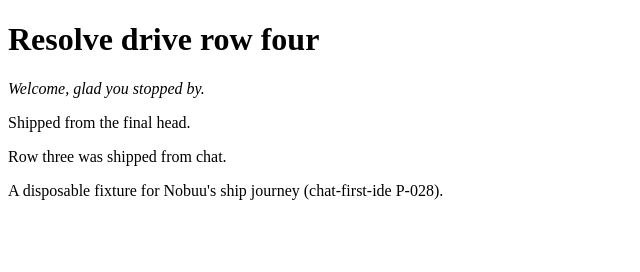
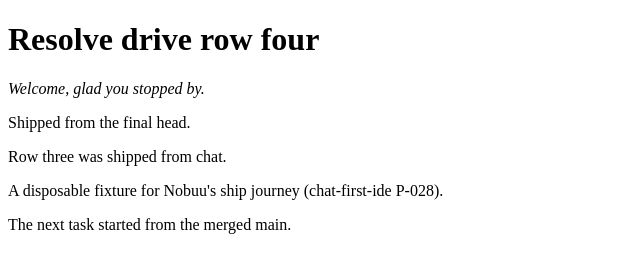
Before and after one commit to bryan-flowhighlevel/nobuu-fixture-cfi-p3-ship-20260922, a website: page site/index.html in a window 1280 px wide. Shown: the whole page, without its empty margins (0-640 px from the left). Drawn offline with Linux system fonts and the light colour scheme.

Commit message:
nobuu: Add a paragraph with id 'after-resolve' containing 'The next task starte

```diff
--- a/site/index.html
+++ b/site/index.html
@@ -7,5 +7,6 @@
 <p id="final">Shipped from the final head.</p>
 <p id="row3">Row three was shipped from chat.</p>
 <p>A disposable fixture for Nobuu's ship journey (chat-first-ide P-028).</p>
+<p id="after-resolve">The next task started from the merged main.</p>
 </body>
 </html>
```
